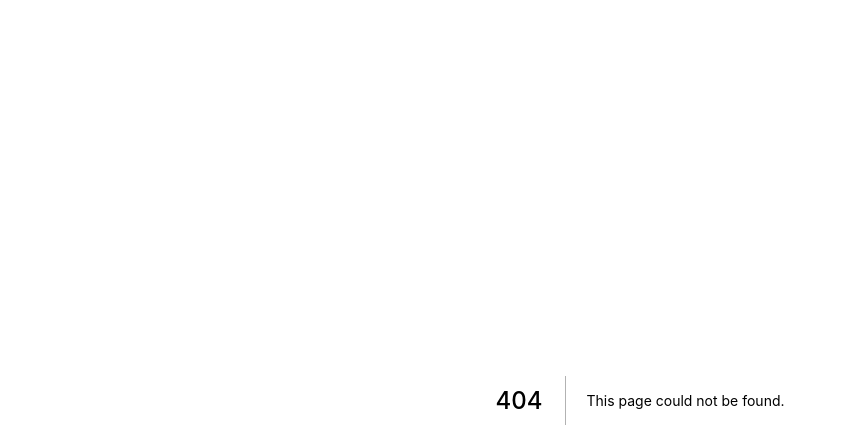
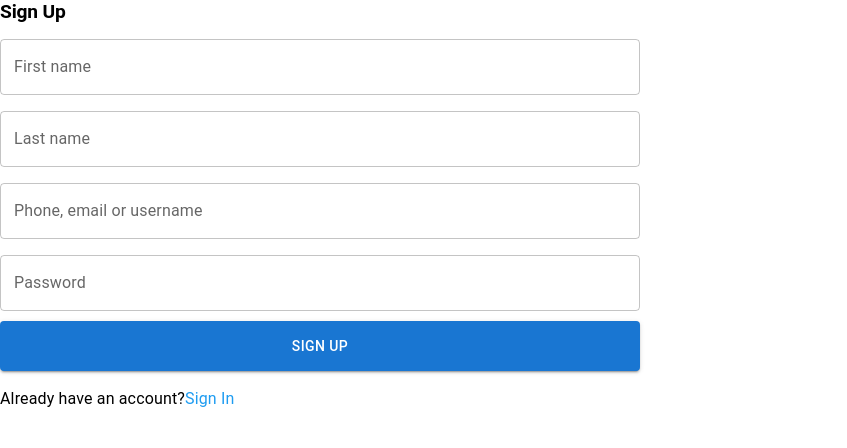
Before and after one commit to 000NINTENDO/next-redux-testing, a Next.js app: page /components/SignUp in a window 1280 px wide. Before the commit this address had no page. Shown: the top 448 px of the page, without its empty margins (0-847 px from the left). Built offline with nearby package versions, Linux system fonts and the light colour scheme.

Commit message:
Sign in and sign up form design

```diff
--- a/package.json
+++ b/package.json
@@ -8,6 +8,8 @@
     "lint": "next lint"
   },
   "dependencies": {
+    "@emotion/react": "^11.5.0",
+    "@mui/material": "^5.0.6",
     "next": "12.0.3",
     "react": "17.0.2",
     "react-dom": "17.0.2"
--- /dev/null
+++ b/pages/components/SignIn.tsx
@@ -0,0 +1,78 @@
+import React from "react";
+import { makeStyles, createStyles } from "@mui/styles";
+import { Box } from "@mui/system";
+import { Button, TextField, Theme, Typography } from "@mui/material";
+import { CurrentTabs } from "..";
+
+const useStyles = makeStyles((theme: Theme) =>
+  createStyles({
+    signInButton: {
+      background: "#1e9cf1",
+      borderRadius: 30,
+      width: "50%",
+      minWidth: 300,
+      height: 50,
+    },
+    inputField: {
+      borderRadius: 30,
+      height: 50,
+    },
+    signUpText: {
+      color: "#1e9cf1",
+      cursor: "pointer",
+    },
+  })
+);
+
+interface SignUpInterface {
+  handleCurrentTab: any;
+}
+
+const SignIn = ({ handleCurrentTab }: SignUpInterface) => {
+  const classes = useStyles();
+
+  return (
+    <Box>
+      <Typography
+        variant="h2"
+        fontSize="1.2rem"
+        fontWeight={700}
+        marginBottom={2}
+      >
+        Sign in
+      </Typography>
+      <Box marginBottom={2} width="50%" minWidth="300px">
+        <TextField
+          variant="outlined"
+          label="Phone, email or username"
+          fullWidth={true}
+        />
+      </Box>
+      <Box marginBottom={2} width="50%" minWidth="300px">
+        <TextField
+          variant="outlined"
+          label="Password"
+          fullWidth={true}
+          className={classes.inputField}
+        />
+      </Box>
+      <Button variant="contained" className={classes.signInButton}>
+        Sign In
+      </Button>
+      <Box marginTop={2}>
+        <Typography component="span">Don’t have an account?</Typography>
+        <Typography
+          component="span"
+          className={classes.signUpText}
+          onClick={() => handleCurrentTab(CurrentTabs.signUp)}
+        >
+          Sign up
+        </Typography>
+      </Box>
+    </Box>
+  );
+};
+
+export default SignIn;
+{
+}
--- /dev/null
+++ b/pages/components/SignUp.tsx
@@ -0,0 +1,82 @@
+import { Button, TextField, Theme, Typography } from "@mui/material";
+import { Box } from "@mui/system";
+import React, { useState } from "react";
+import { makeStyles, createStyles } from "@mui/styles";
+import { CurrentTabs } from "..";
+
+const useStyles = makeStyles((theme: Theme) =>
+  createStyles({
+    signInButton: {
+      background: "#1e9cf1",
+      borderRadius: 30,
+      width: "50%",
+      minWidth: 300,
+      height: 50,
+    },
+    inputField: {
+      borderRadius: 30,
+      height: 50,
+    },
+    signUpText: {
+      color: "#1e9cf1",
+      cursor: "pointer",
+    },
+  })
+);
+
+interface SignUpInterface {
+  handleCurrentTab: any;
+}
+
+const SignUp = ({ handleCurrentTab }: SignUpInterface) => {
+  const classes = useStyles();
+
+  return (
+    <Box>
+      <Typography
+        variant="h2"
+        fontSize="1.2rem"
+        fontWeight={700}
+        marginBottom={2}
+      >
+        Sign Up
+      </Typography>
+      <Box marginBottom={2} width="50%" minWidth="300px">
+        <TextField variant="outlined" label="First name" fullWidth={true} />
+      </Box>
+      <Box marginBottom={2} width="50%" minWidth="300px">
+        <TextField variant="outlined" label="Last name" fullWidth={true} />
+      </Box>
+      <Box marginBottom={2} width="50%" minWidth="300px">
+        <TextField
+          variant="outlined"
+          label="Phone, email or username"
+          fullWidth={true}
+        />
+      </Box>
+      <Box marginBottom={2} width="50%" minWidth="300px">
+        <TextField
+          variant="outlined"
+          label="Password"
+          fullWidth={true}
+          className={classes.inputField}
+        />
+      </Box>
+      <Button variant="contained" className={classes.signInButton}>
+        Sign Up
+      </Button>
+      <Box marginTop={2}>
+        <Typography component="span">Already have an account?</Typography>
+        <Typography
+          component="span"
+          className={classes.signUpText}
+          onClick={() => handleCurrentTab(CurrentTabs.signIn)}
+        >
+          Sign In
+        </Typography>
+      </Box>
+    </Box>
+  );
+};
+
+export default SignUp;
--- /dev/null
+++ b/pages/index.tsx
@@ -0,0 +1,99 @@
+import { ClassNames } from "@emotion/react";
+import { Button, Grid, TextField, Theme, Typography } from "@mui/material";
+import { createStyles, makeStyles } from "@mui/styles";
+import { Box } from "@mui/system";
+import Head from "next/head";
+import Image from "next/image";
+import { useState } from "react";
+import SignIn from "./components/SignIn";
+import SignUp from "./components/SignUp";
+
+const useStyles = makeStyles((theme: Theme) =>
+  createStyles({
+    signInButton: {
+      background: "#1e9cf1",
+      borderRadius: 30,
+      width: "50%",
+      minWidth: 300,
+      height: 50,
+    },
+    inputField: {
+      borderRadius: 30,
+      height: 50,
+    },
+    signUpText: {
+      color: "#1e9cf1",
+      cursor: "pointer",
+    },
+  })
+);
+
+export enum CurrentTabs {
+  signIn = "signIn",
+  signUp = "signUp",
+}
+
+type CurrentTab = CurrentTabs.signIn | CurrentTabs.signUp;
+
+export default function Home() {
+  const classes = useStyles();
+  const [currentTab, setCurrentTab] = useState<CurrentTab>(CurrentTabs.signIn);
+
+  const handleCurrentTab = (tab: CurrentTab) => {
+    setCurrentTab(tab);
+  };
+
+  return (
+    <Box minHeight={500} height="100vh" width="100vw">
+      <Grid container>
+        <Grid item sm={6} md={6} lg={6}>
+          <Box
+            width="100%"
+            height="100vh"
+            minHeight={500}
+            position="relative"
+            display="flex"
+            alignItems="center"
+            justifyContent="center"
+          >
+            <Image
+              src="/static/images/twitter-logo.png"
+              sizes="100%"
+              width="100%"
+              alt="Twitter Logo"
+              layout="fill"
+              objectFit="contain"
+            />
+          </Box>
+        </Grid>
+        <Grid item sm={6} md={6} lg={6}>
+          <Box
+            width="100%"
+            height="100vh"
+            minHeight={500}
+            display="flex"
+            flexDirection="column"
+            justifyContent="center"
+          >
+            <Box marginBottom={2}>
+              <Typography variant="h2" fontWeight={700} marginBottom={5}>
+                Happening now
+              </Typography>
+              <Typography variant="h3" fontWeight={500} fontSize="2rem">
+                Join Twitter today.
+              </Typography>
+            </Box>
+
+            {currentTab === CurrentTabs.signIn && (
+              <SignIn handleCurrentTab={handleCurrentTab} />
+            )}
+
+            {currentTab === CurrentTabs.signUp && (
+              <SignUp handleCurrentTab={handleCurrentTab} />
+            )}
+          </Box>
+        </Grid>
+      </Grid>
+    </Box>
+  );
+}
```
Also changed, not shown: pages/index.js (deleted, +0 -69 lines), tsconfig.json (added, +30 -0 lines), next-env.d.ts (added), public/static/images/twitter-logo.png (added), 1 other file (tests, documents, lock files or other folders).
